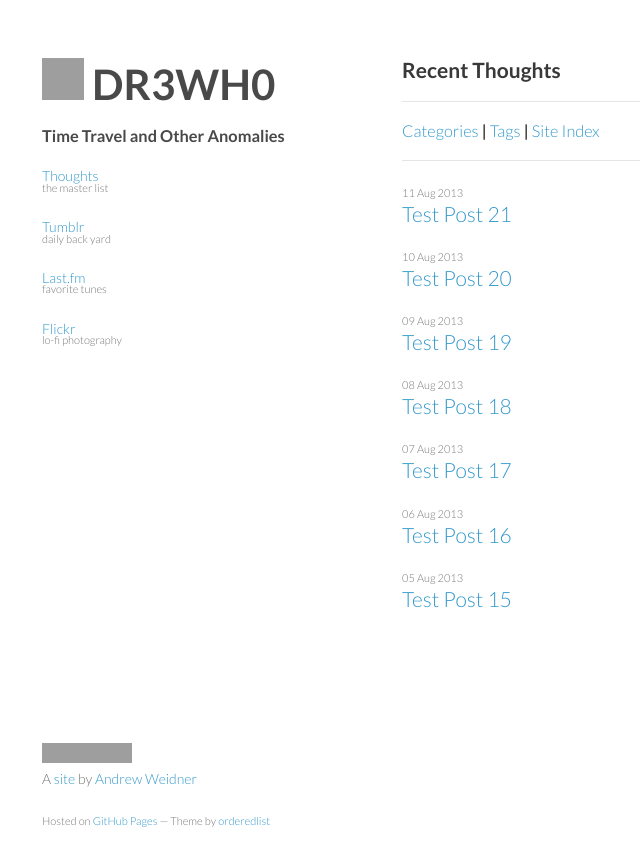
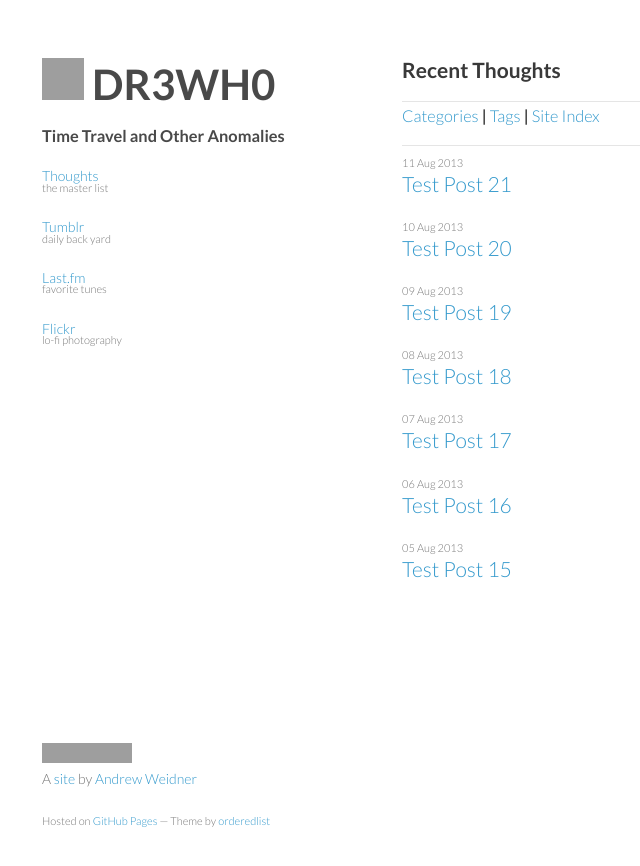
Before and after one commit to drewhop/drewhop.github.io, a Jekyll site: the page built from index.html, in a window 1280 px wide. Shown: the top 866 px of the page, without its empty margins (168-808 px from the left). Built offline with Jekyll 4.4.1, drawn with Linux system fonts in a browser that asks for light colours; comment, search, counter and statistics services are not loaded; grey boxes are pictures that could not be loaded.

Commit message:
Update styles.css

```diff
--- a/stylesheets/styles.css
+++ b/stylesheets/styles.css
@@ -210,7 +210,7 @@ hr {
   border:0;
   background:#e5e5e5;
   height:1px;
-  margin:0 0 20px;
+  margin:5px 0;
 }
 
 footer {
```
